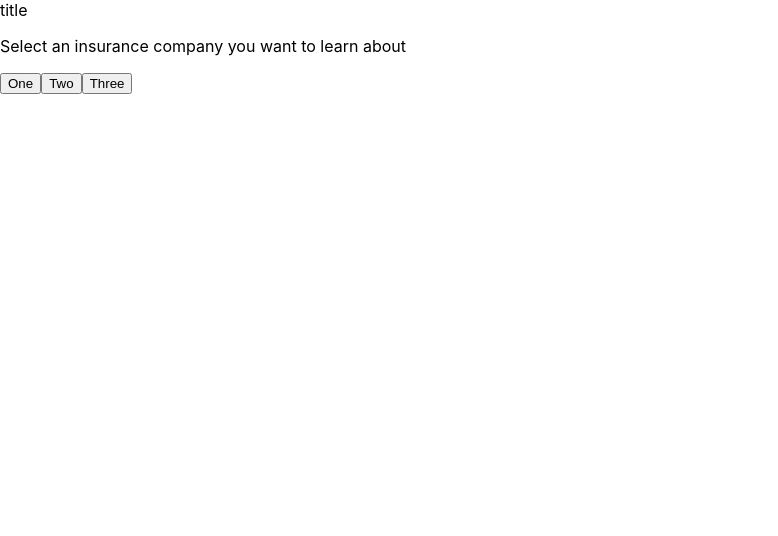
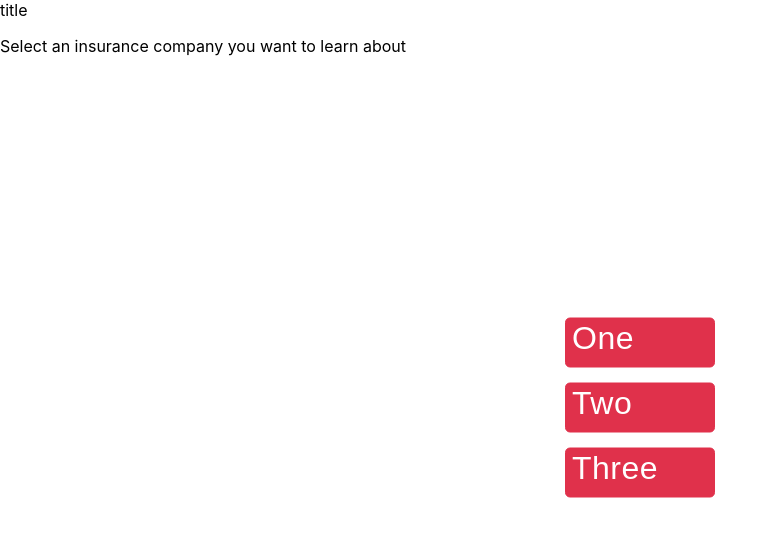
Before and after one commit to jared-baker99/Shellhacks_2023, a React (Create React App) app: page /home in a window 1280 px wide. Shown: the top 536 px of the page, without its empty margins (0-778 px from the left). Built offline with nearby package versions, Linux system fonts and the light colour scheme.

Commit message:
allign the buttons to the center of the screen

```diff
--- a/src/App.css
+++ b/src/App.css
@@ -1,38 +1,27 @@
-.App {
-  text-align: center;
-}
+.customButton {
+  width: 150px;
+  height: 50px;
+  letter-spacing: 0.5px;
+  background-color: #E0314B;
+  color: white;
+  font-size: 32px;
+  border: 1.5px solid #E0314B;
+  border-radius: 5px;
+  cursor: pointer;
+  display: flex;
+  margin-top: 15px;
+  }
 
-.App-logo {
-  height: 40vmin;
-  pointer-events: none;
-}
+.customButton:hover{
+  background-color: rgb(25, 26, 24);
+  border: 1.5px solid rgb(25, 26, 24);
+  }
 
-@media (prefers-reduced-motion: no-preference) {
-  .App-logo {
-    animation: App-logo-spin infinite 20s linear;
+  .buttons {
+    margin: 0;
+    position: absolute;
+    top: 50%;
+    left: 50%;
+    -ms-transform: translate(-50%, -50%);
+    transform: translate(-50%, -50%);
   }
-}
-
-.App-header {
-  background-color: #282c34;
-  min-height: 100vh;
-  display: flex;
-  flex-direction: column;
-  align-items: center;
-  justify-content: center;
-  font-size: calc(10px + 2vmin);
-  color: white;
-}
-
-.App-link {
-  color: #61dafb;
-}
-
-@keyframes App-logo-spin {
-  from {
-    transform: rotate(0deg);
-  }
-  to {
-    transform: rotate(360deg);
-  }
-}
--- a/src/Pages/HomePage.js
+++ b/src/Pages/HomePage.js
@@ -15,7 +15,7 @@ const HomePage = () =>
             title
             <div>
                 <p>Select an insurance company you want to learn about</p>
-                <div>
+                <div className='buttons'>
                     <ButtonGroup buttons={["One", "Two", "Three"]}
                         doSomethingAfterClick={printButtonLabel}
                     />
```
